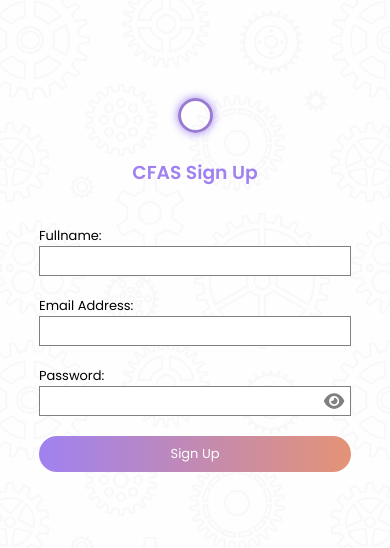
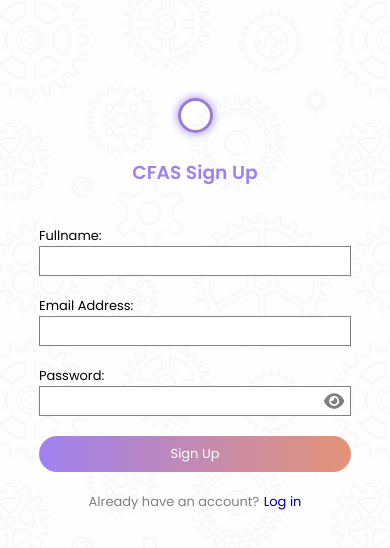
Before and after one commit to Moscolape/crime-app, a React (Create React App) app: page /sign-up in a window 390 px wide. Shown: the top 548 px of the page. Built offline with nearby package versions, Linux system fonts and the light colour scheme; a web font is replaced by a local one.

Commit message:
modify mobile-responsive design

```diff
--- a/src/components/login/login-component.styles.css
+++ b/src/components/login/login-component.styles.css
@@ -144,6 +144,10 @@ button {
 
 
 @media screen and (max-width: 800px) {
+    .main {
+        height: 100%;
+    }
+
     .circle-section {
         display: none;
     }
--- a/src/components/signup/signup-component.js
+++ b/src/components/signup/signup-component.js
@@ -1,5 +1,7 @@
 import React, { useState } from 'react';
 import '../login/login-component.styles.css';
+
+import { Link } from 'react-router-dom';
 
 import { FontAwesomeIcon } from '@fortawesome/react-fontawesome';
 import { faEye, faEyeSlash } from '@fortawesome/free-solid-svg-icons';
@@ -113,6 +115,7 @@ const SignUp = () => {
                         </button>
                         {error && <p className="error-message">{error}</p>}
                     </form>
+                    <p><span style={{color:'gray',fontSize: 13}}>Already have an account?</span> <Link to="/" style={{color:'darkblue',fontSize: 13,textDecoration:'none'}}>Log in</Link></p>
                 </section>
                 <section className="circle-section">
                     <h1>CFAS</h1>
```
